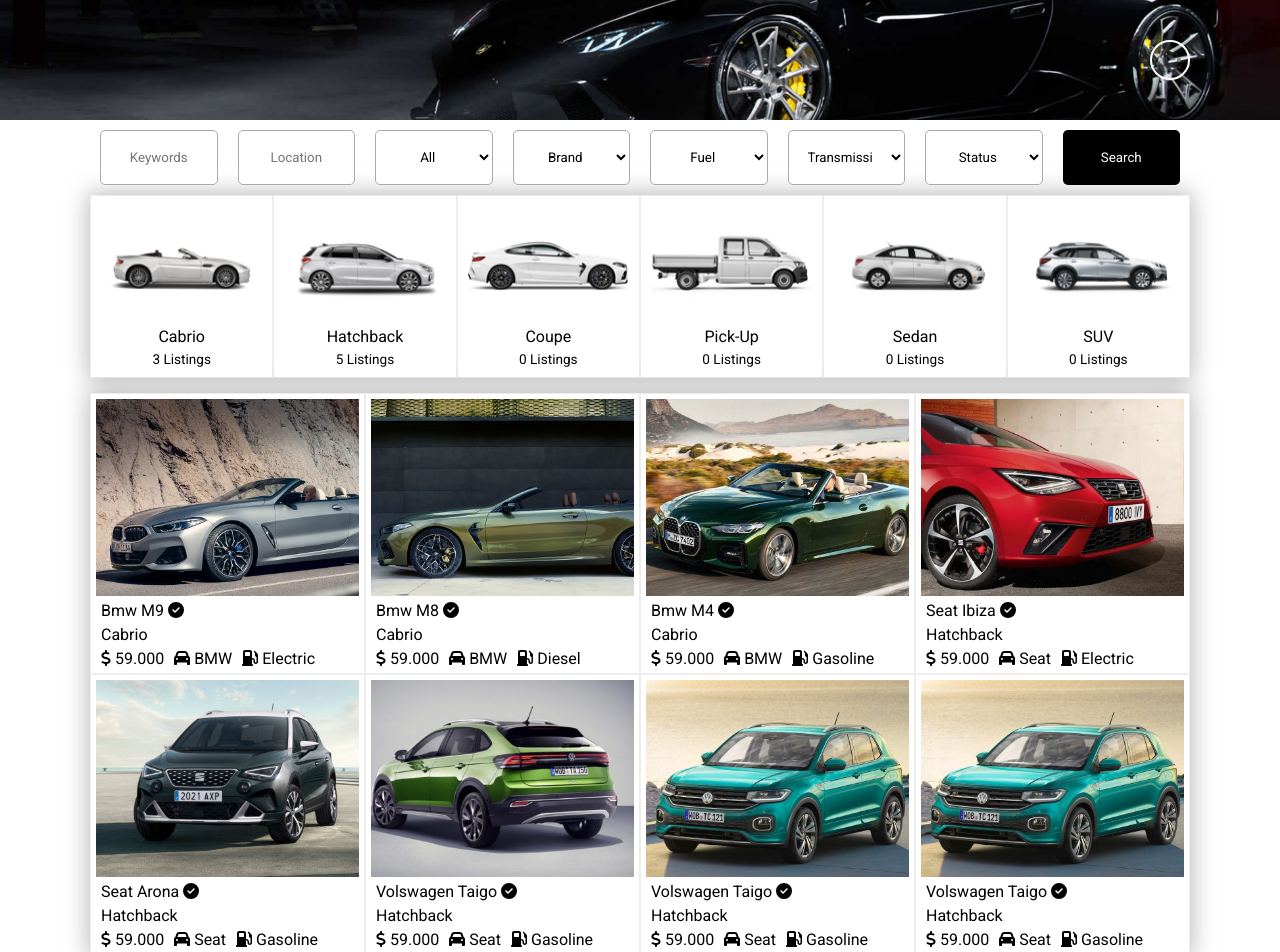
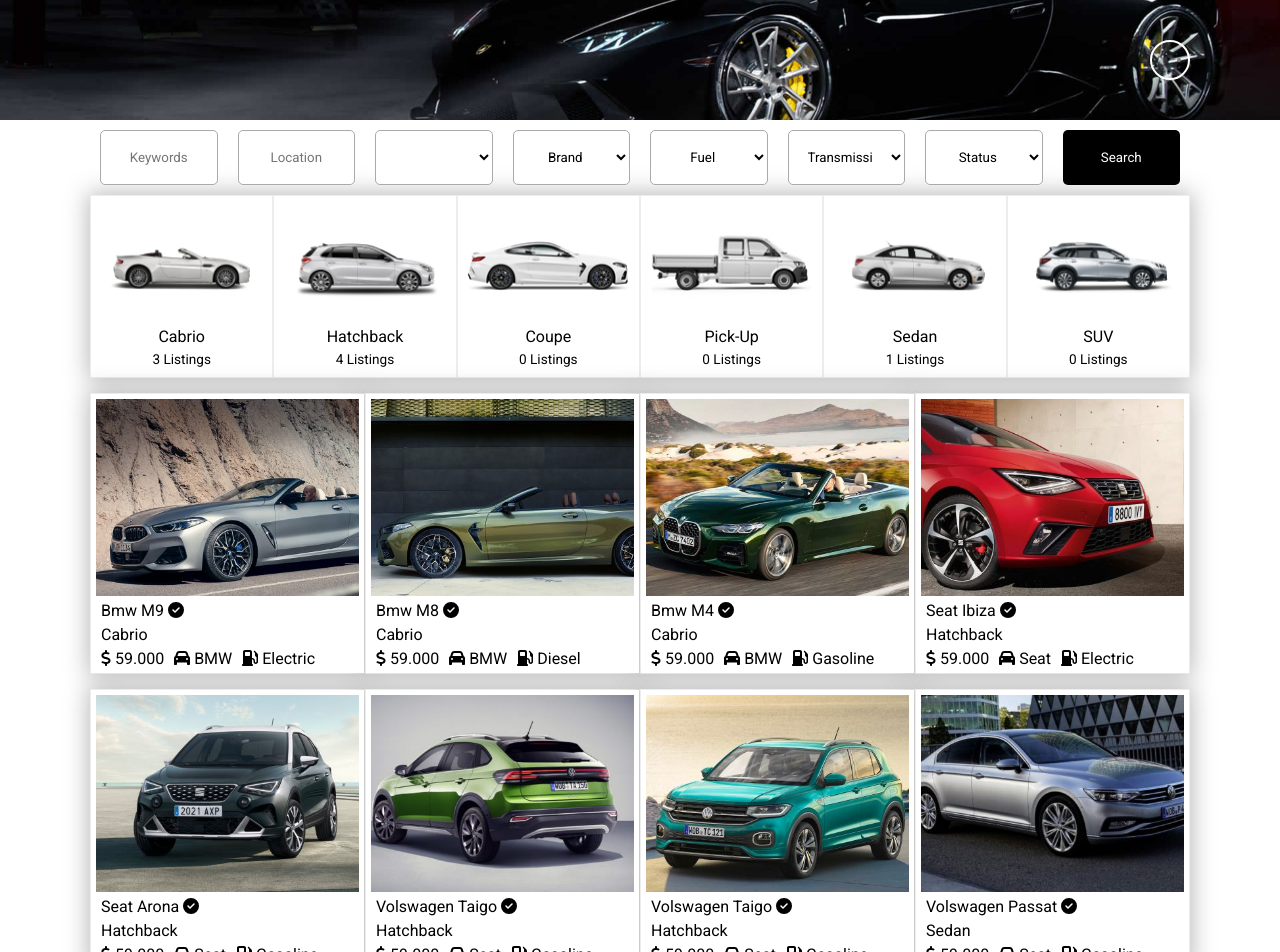
Before and after one commit to aalexebr/proj-html-vuejs, a Vue app: page / in a window 1280 px wide. Shown: the part 400-1352 px from the top of the page. Built offline with nearby package versions, Linux system fonts and the light colour scheme.

Commit message:
EDIT foote button and seachcomp functions

```diff
--- a/src/components/AutoGeneralCard.vue
+++ b/src/components/AutoGeneralCard.vue
@@ -63,7 +63,7 @@
 	}
 	.icon{
 		color: grey;
-		top: 10px;
+		bottom: 10px;
 		right: 10px;
 	}
 }
--- a/src/components/FooterComponent.vue
+++ b/src/components/FooterComponent.vue
@@ -53,8 +53,13 @@
 				<p class="">
 					subscribe to recieve our propaganda
 				</p>
-				<input type="text" placeholder="your email address">
-				<input type="text" placeholder="subsc &#8594" class="text-center">
+				<form action="">
+					<input type="text" placeholder="your email address">
+				<!-- <input type="text" placeholder="subsc &#8594" class="text-center"> -->
+					<button class="subscribe">
+						subsc &#8594
+					</button>
+				</form>
 			</div>
 			<div class="col-25">
 				<h2 class="capitalize">
@@ -141,10 +146,17 @@
   .col-auto{
     // @include debug-one;
 	padding: 0 25px 0 25px;
-	input{
+	input,.subscribe{
 		width: 100%;
 		// height: 40px;
 		padding: 20px;
+		color: #AAAAAA;
+		margin-bottom: 3px;
+	}
+	.subscribe{
+		background-color: white;
+		cursor: pointer;
+		border-radius: 2px;
 	}
 	p{
 		margin-bottom: 10px;
--- a/src/components/SearchAutoComp.vue
+++ b/src/components/SearchAutoComp.vue
@@ -6,7 +6,8 @@
     data(){
       return{
         store,
-        listFlag : []
+        listFlag : [],
+        selectType : 'All',
       }
     },
     components: {
@@ -38,6 +39,7 @@
         search(){
             for(let j=0; j<this.store.AutoTypeList.length; j++){
                 this.listFlag.push(this.store.AutoTypeList[j].type)
+                console.log(this.selectType)
             }
         }
     },
@@ -60,8 +62,8 @@
                 <input type="text" placeholder="Location" class="text-center">
             </div>
             <div class="col-8">
-                <select name="" id="" class="text-center">
-                    <option value="">All</option>
+                <select name="" id="" class="text-center" v-model="selectType">
+                    <option value="">{{ selectType }}</option>
                     <option value="" v-for="(type,i) in store.AutoTypeList" :key="i" class="capitalize">
                         {{ store.AutoTypeList[i].type }}
                     </option>
@@ -103,8 +105,8 @@
 
     </div>
     <!-- auto cards results -->
-    <div class="row wrap shadow">
-        <div class="col-3" v-for="(auto,i) in store.ListedAutos" :key="i" :class="{'d-none': !listFlag.includes(store.ListedAutos[i].type)}">
+    <div class="row wrap space-around">
+        <div class="col-3 shadow" v-for="(auto,i) in store.ListedAutos" :key="i" :class="{'d-none': !listFlag.includes(store.ListedAutos[i].type)}">
             <AutoGeneralCard :i="i"/>
         </div>
     </div>
--- a/src/store.js
+++ b/src/store.js
@@ -92,9 +92,9 @@
                             fuelType:'gasoline',
                         },
                         {
-                            name:'volswagen taigo',
-                            type:'hatchback',
-                            img:'vw_tcross.jpg',
+                            name:'volswagen passat',
+                            type:'sedan',
+                            img:'vw-passat.jpg',
                             price:'59.000',
                             brand:'seat',
                             fuelType:'gasoline',
```
